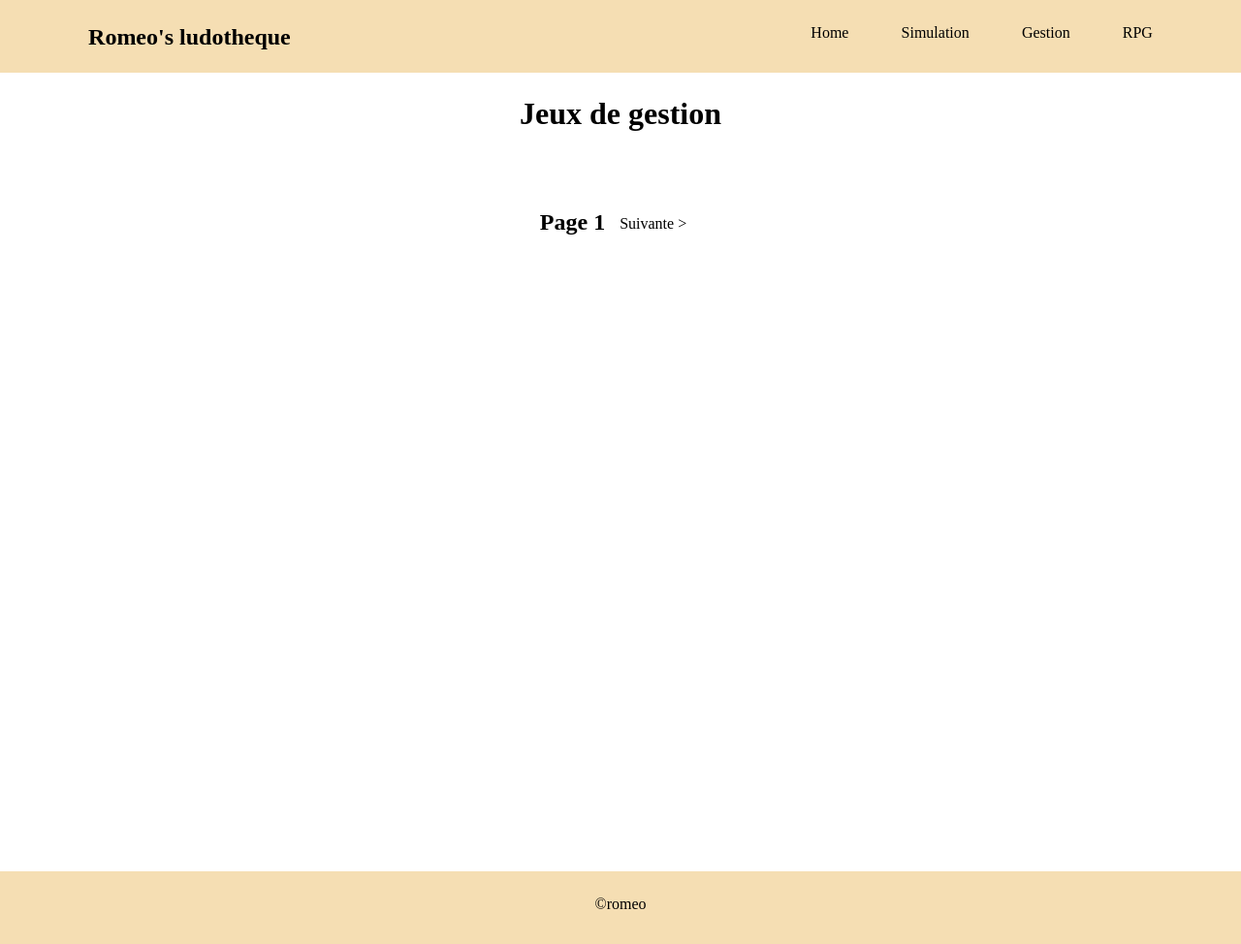
After one commit to Basket9909/ludothequeRomeo, a PHP site: page /index.php?action=gestion in a window 1280 px wide. The commit adds this page. Shown: the whole page at 97% size. Run offline with PHP 8.4, Linux system fonts and the light colour scheme; data that the repository does not hold is empty.

Commit message:
pages rpg gestion simu

```diff
--- a/index.php
+++ b/index.php
@@ -5,7 +5,11 @@ if(isset($_GET['action']))
 {
     $menu = [
         "home" => "home.php",
-        "jeux"=>"jeux.php"
+        "jeux"=>"jeux.php",
+        "simu"=>"simulation.php",
+        "gestion"=>"gestion.php",
+        "rpg"=>"rpg.php",
+        "autre"=>"autre.php"
     ];
 
     if(array_key_exists($_GET['action'],$menu))
@@ -15,7 +19,7 @@ if(isset($_GET['action']))
             if(isset($_GET['id']) AND !empty($_GET['id']))
             {
                 $id=htmlspecialchars($_GET['id']);
-                $jeux = $bdd->prepare("SELECT id,nom,type,editeur,DATE_FORMAT(date, '%d / %m / %y'),image from jeux where id=?");
+                $jeux = $bdd->prepare("SELECT id,nom,type,editeur,DATE_FORMAT(date, '%d / %m / %y') as myDate,image from jeux where id=?");
                 $jeux->execute([$id]);
                 if(!$donjeux = $jeux->fetch())
                 {
@@ -29,7 +33,18 @@ if(isset($_GET['action']))
                 header("HTTP/1.1 404 Not Found");
                 $action = "404.php";
             }
-        }else{
+        }elseif($_GET['action']=="simu")
+        {
+           $action = $menu['simu'];
+        }elseif($_GET['action']=="rpg")
+        {
+           $action = $menu['rpg'];
+        }elseif($_GET['action']=="gestion")
+        {
+            $action = $menu['gestion'];
+        }
+
+        else{
             $action = $menu[$_GET['action']];
         }
     }else{
@@ -56,17 +71,19 @@ if(isset($_GET['action']))
     <nav>
         <ul>
             <li class="grandLi"><h2>Romeo's ludotheque</h2></li>
-            <li><a href="test">Test</a></li>
-            <li><a href="test">Test</a></li>
-            <li><a href="test">Test</a></li>
+            <li><a href="index.php?action=home">Home</a></li>
+            <li><a href="index.php?action=simu">Simulation</a></li>
+            <li><a href="index.php?action=gestion">Gestion</a></li>
+            <li><a href="index.php?action=rpg">RPG</a></li>
         </ul>
     </nav>
-
+<div class="contGlobal">
     <?php
 
     include("pages/".$action);
 
     ?>
+    </div>
     <footer>&copyromeo</footer>
 </body>
 </html>
--- /dev/null
+++ b/pages/gestion.php
@@ -0,0 +1,52 @@
+
+<h1 class="titre">Jeux de gestion</h1>
+<div class="container">
+    <?php
+    $reqcount = $bdd->query("SELECT * FROM jeux where type='gestion'");
+    $count = $reqcount->rowCount();
+    $nbpage=ceil($count/6);
+
+    if(isset($_GET['page']))
+    {
+        $pg = $_GET['page'];
+
+    }else{
+
+        $pg = 1;
+    }
+    $offset = ($pg-1)*6;
+
+    $gestion = $bdd->prepare("SELECT nom,image,id FROM jeux where type='gestion' ORDER BY id DESC LIMIT :offset,6");
+    $gestion->bindParam(':offset',$offset, PDO::PARAM_INT);
+    $gestion->execute();
+    while($dongestion = $gestion->fetch())
+    {
+        echo '
+        <a class="lienproduit" href="index.php?action=jeux&id='.$dongestion['id'].'">
+        <div class="carte">
+        <div class="photo">
+        <img src="image/mini_'.$dongestion['image'].'">
+        </div>
+        <h3 class="titreJeux">'.$dongestion['nom'].'</h3>
+        </div>
+        </a>';
+
+    }$gestion->closeCursor();
+
+
+    ?>
+</div>
+<?php
+
+echo "<div class='pagination'>";
+    if($pg>1)
+    {
+    echo "<a class='textPage' href='index.php?action=home&page=".($pg-1)."' title='Page précédente'>< Précédente</a>&nbsp;";
+    }
+    echo '<h1 class="numPage">Page '.$pg.'</h1>';
+    if($pg!=$nbpage)
+    {
+    echo " <a class='textPage' href='index.php?action=home&page=".($pg+1)."' title='Page suivante'>Suivante ></a>";
+    }
+ echo "</div>";
+?>
--- a/style.css
+++ b/style.css
@@ -50,7 +50,7 @@ nav ul li a{
     margin: 0 auto;
     height: auto;
     display: flex;
-    justify-content: space-between;
+    justify-content: center;
     flex-wrap: wrap;
 }
 .carte{
@@ -83,6 +83,7 @@ img{
     transition: all 0.5s;
 }
 .lienproduit{
+    margin: 0 20px;
     width: 325px;
     height: 100%;
     color: black;
@@ -95,6 +96,9 @@ img{
 .lienproduit:hover img{
     background-color: wheat;
 }
+.contGlobal{
+    min-height: 100vh;
+}
 footer{
     background-color: wheat;
     width: 100%;
@@ -102,3 +106,68 @@ footer{
     height: 50px;
     text-align: center;
 }
+.presentation{
+    width: 350px;
+    margin: 3vh auto;
+}
+.presentation img{
+    object-fit: contain;
+}
+.editeurJeux{
+    font-size: 1.5rem;
+    color: black;
+    text-align: center;
+    line-height: 35px;
+}
+.autreJeux{
+    font-size: 1.2rem;
+}
+button{
+    cursor: pointer;
+    width: 100px;
+    height: 50px;
+    background-color: transparent;
+    border: none;
+    font-size: 1.2rem;
+    margin: 0px 0 0 50px;
+}
+.pagination{
+    display: flex;
+    width: 400px;
+    justify-content: center;
+    margin: 0 auto;
+    margin-bottom: 30px;
+}
+.textPage{
+    text-decoration: none;
+    color: black;
+    font-size: 1rem;
+    margin: 0 15px;
+    line-height: 30px;
+}
+.numPage{
+    font-size: 1.5rem;
+}
+.form-group{
+    text-align: center;
+    width: 300px;
+    margin: 20px auto;
+}
+.form-group input{
+    padding-left: 5px;
+    height: 25px;
+    width: 150px;
+    border-radius: 10px;
+    border:none;
+    border: 1px black solid;
+    margin-right: 5px;
+}
+.form-group #search{
+    margin-left: 5px;
+    margin-right: 0;
+    width: 100px;
+    cursor: pointer;
+    background-color:coral;
+    border: none;
+    border-radius: 10px;
+}
```
Also changed, not shown: pages/home.php (+86 -2 lines), pages/jeux.php (+7 -0 lines), pages/rpg.php (added, +52 -0 lines), pages/simulation.php (added, +52 -0 lines).
